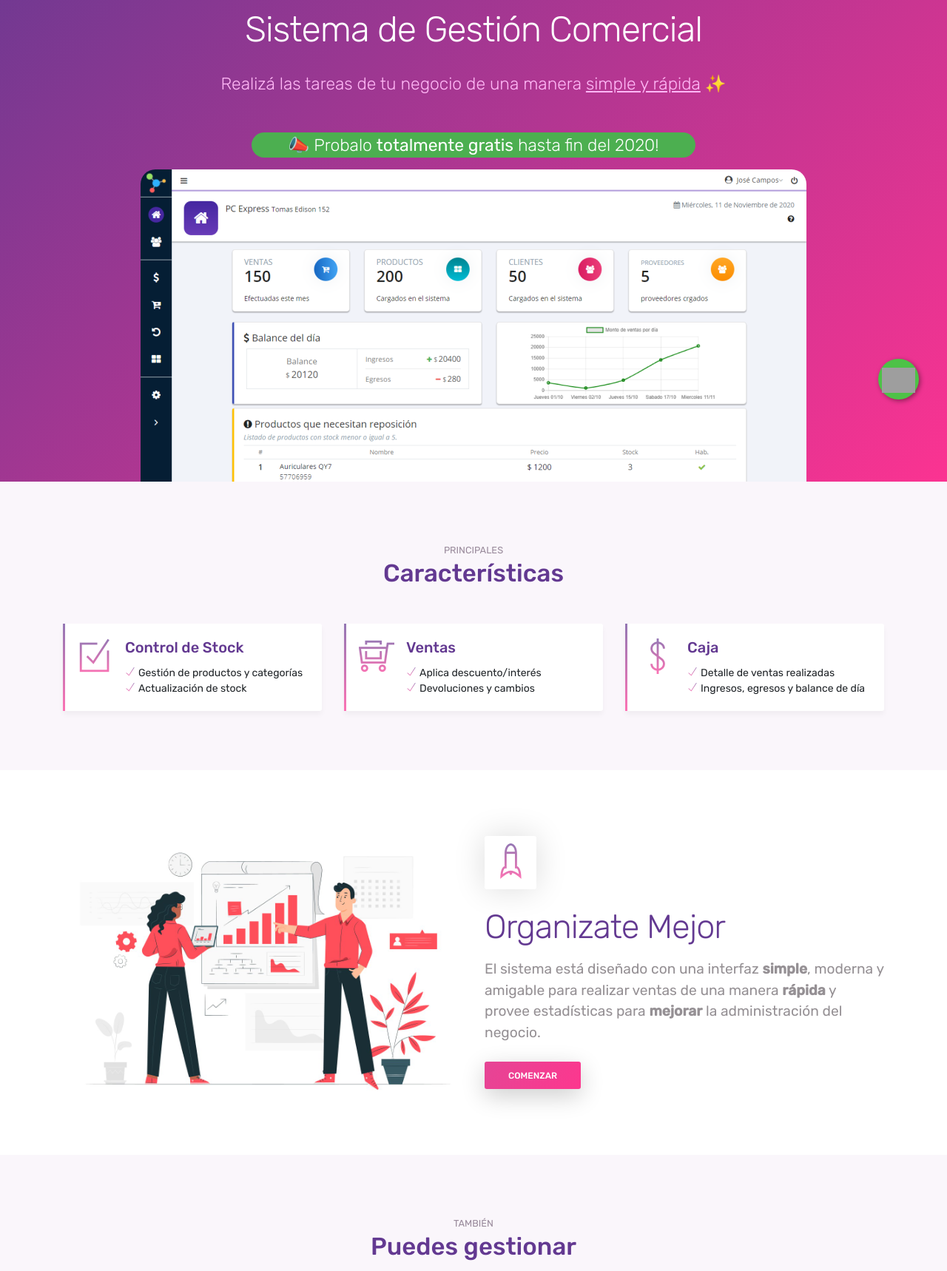
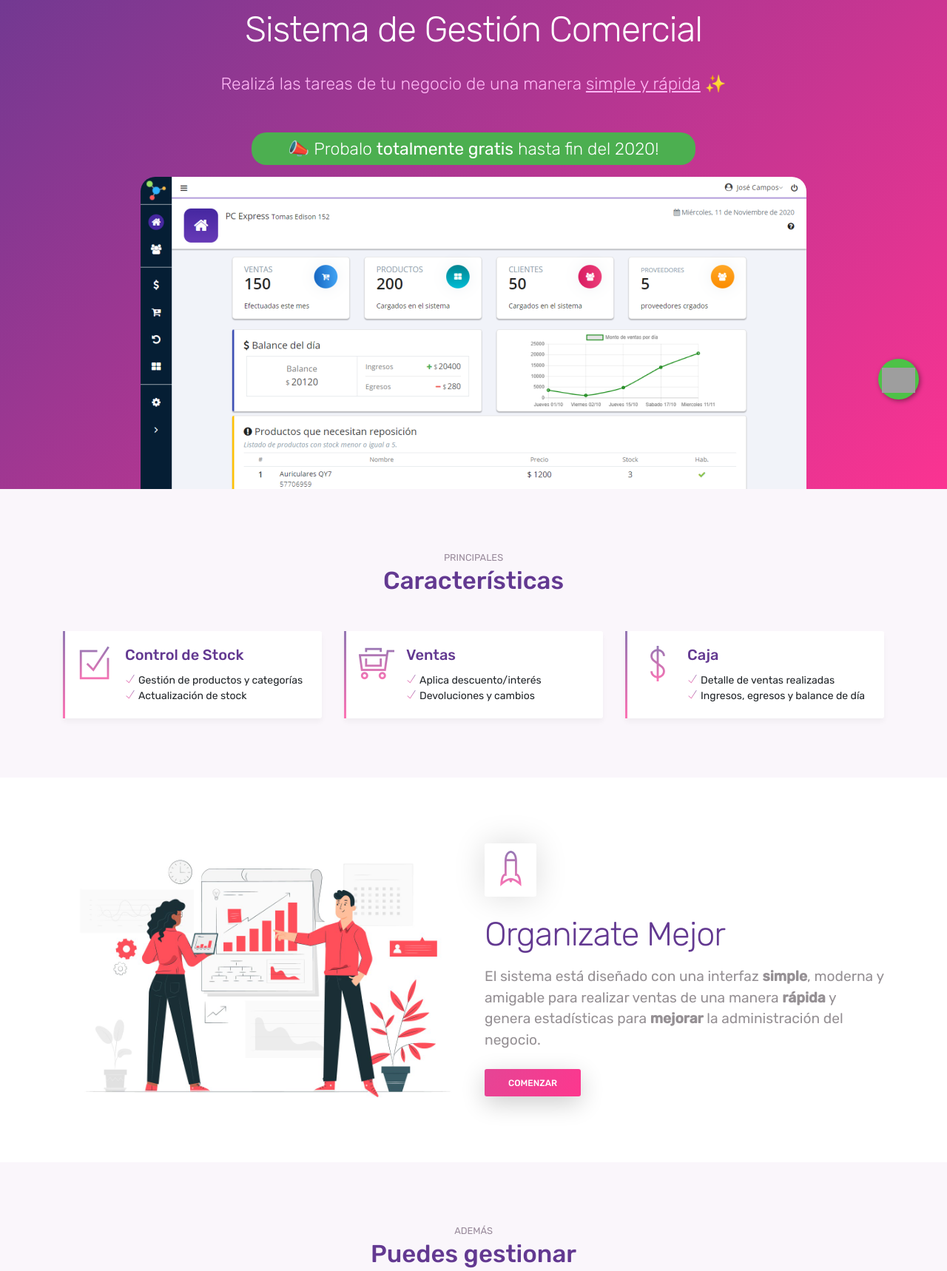
Before and after one commit to gonzapala/site.gestory, a PHP site: page / in a window 1280 px wide. Shown: the part 220-1938 px from the top of the page at 74% size. Run offline with PHP 8.4, Linux system fonts and the light colour scheme; grey boxes are pictures that could not be loaded.

Commit message:
cambios en index y estilos

```diff
--- a/css/estilos.css
+++ b/css/estilos.css
@@ -4,10 +4,16 @@
 .header .highlight, .planes .highlight{
     background-color: #4CAF50;
     color: #fff;
+    padding: 5px;
     border-radius: 20px;
     width: auto;
     max-width: 600px;
     text-align: center;
+}
+
+.header .highlight a, .planes .highlight a{
+    text-decoration: none;
+    color: #fff;
 }
 .header .img-holder{
     width: 950px;
@@ -46,3 +52,11 @@
 .responsive p{
     font-size: 1.2em;
 }
+
+
+@media (max-width:991px){
+    .header .img-holder{
+        width: auto;
+        margin: 20px;
+    }
+}
--- a/index.html
+++ b/index.php
@@ -14,7 +14,7 @@ URI     : https://colorlib.com
     <!-- Required meta tags -->
     <meta charset="utf-8">
     <meta name="viewport" content="width=device-width, initial-scale=1, shrink-to-fit=no">
-    <meta name="description" content="Mobland - Mobile App Landing Page Template">
+    <meta name="description" content="Realizá las tareas de tu negocio de una manera simple y rápida">
     <meta name="keywords" content="HTML5, bootstrap, mobile, app, landing, ios, android, responsive">
     <link rel="icon" type="image/x-icon" href="./images/icono.ico">
     <!-- Font -->
@@ -41,7 +41,7 @@ URI     : https://colorlib.com
             <div class="row">
                 <div class="col-md-12">
                     <nav class="navbar navbar-dark navbar-expand-lg">
-                        <a class="navbar-brand" href="index.html">
+                        <a class="navbar-brand" href="#">
                             <img src="images/logotipo-50x50.png" class="img-fluid" alt="logo"></a>
                             <span style="
                                 font-size: 2.2em;
@@ -76,7 +76,9 @@ URI     : https://colorlib.com
                 Realizá las tareas de tu negocio de una manera <span class="underline">simple y rápida</span> ✨
             </p>
             <p class="tagline highlight mt-5 mb-3">
-                📣 Probalo <strong>totalmente gratis</strong> hasta fin del 2020!
+                <a href="#comenzar">
+                    📣 Probalo <strong>totalmente gratis</strong> hasta fin del 2020!
+                </a>
             </p>
         </div>
         <div class="img-holder mt-3"><img src="images/screen.png" alt="phone" class="img-fluid"></div>
@@ -164,7 +166,7 @@ URI     : https://colorlib.com
                         <h2>Organizate Mejor</h2>
                         <p class="mb-4">
                             El sistema está diseñado con una interfaz <strong>simple</strong>, moderna y amigable
-                            para realizar ventas de una manera <strong>rápida</strong> y provee
+                            para realizar ventas de una manera <strong>rápida</strong> y genera
                             estadísticas para <strong>mejorar</strong> la administración del negocio.
                         </p>
                         <a href="#comenzar" class="btn btn-primary">Comenzar</a>
@@ -183,7 +185,7 @@ URI     : https://colorlib.com
                 <!-- <small>FEATURES</small> -->
                 <!-- <h3>Do more with our app</h3> -->
 
-                <small>TAMBIÉN</small>
+                <small>ADEMÁS</small>
                 <h3>Puedes gestionar</h3>
             </div>
 
@@ -362,7 +364,7 @@ URI     : https://colorlib.com
                         <div class="list-group-item"><del>Gestión de proveedores</del></div>
                     </ul>
                     <div class="card-body">
-                        <a href="#comenzar" class="btn btn-primary btn-lg btn-block">Elegir este Plan</a>
+                        <a href="#comenzar" class="btn btn-primary btn-lg btn-block">Quiero este Plan</a>
                     </div>
                 </div>
                 <div class="card pricing popular">
@@ -377,14 +379,16 @@ URI     : https://colorlib.com
                         <div class="list-group-item">Gestión de proveedores</div>
                     </ul>
                     <div class="card-body">
-                        <a href="#comenzar" class="btn btn-primary btn-lg btn-block">Elegir este Plan</a>
+                        <a href="#comenzar" class="btn btn-primary btn-lg btn-block">Quiero este Plan</a>
                     </div>
                 </div>
                 <!-- <p>📣 Probalo una semana totalmente gratis y luego elegí el plan que mejor se ajuste a tu negocio!</p> -->
             </div>
             <!-- // end .pricing -->
             <p class="tagline highlight mt-5 mb-3">
-                📣 Probalo <strong>totalmente gratis</strong> hasta fin del 2020!
+                <a href="#comenzar">
+                    📣 Probalo <strong>totalmente gratis</strong> hasta fin del 2020!
+                </a>
             </p>
 
         </div>
@@ -398,7 +402,7 @@ URI     : https://colorlib.com
 
                 <div class="box-icon"><span class="ti-desktop gradient-fill ti-3x"></span></div>
                 <h2>¡Comenzá a usarlo hoy!</h2>
-                <p class="tagline">Recordá que lo puedes usar gratis hasta el año que viene, es tu oportundad de comenzar a organizar tu negocio. </p>
+                <p class="tagline">Recordá que lo puedes usar gratis hasta fin del año, es tu oportundad de comenzar a organizar tu negocio.</p>
                 <div class="my-4">
 
                     <!-- <a href="#" class="btn btn-light"><img src="images/appleicon.png" alt="icon"> App Store</a> -->
```
